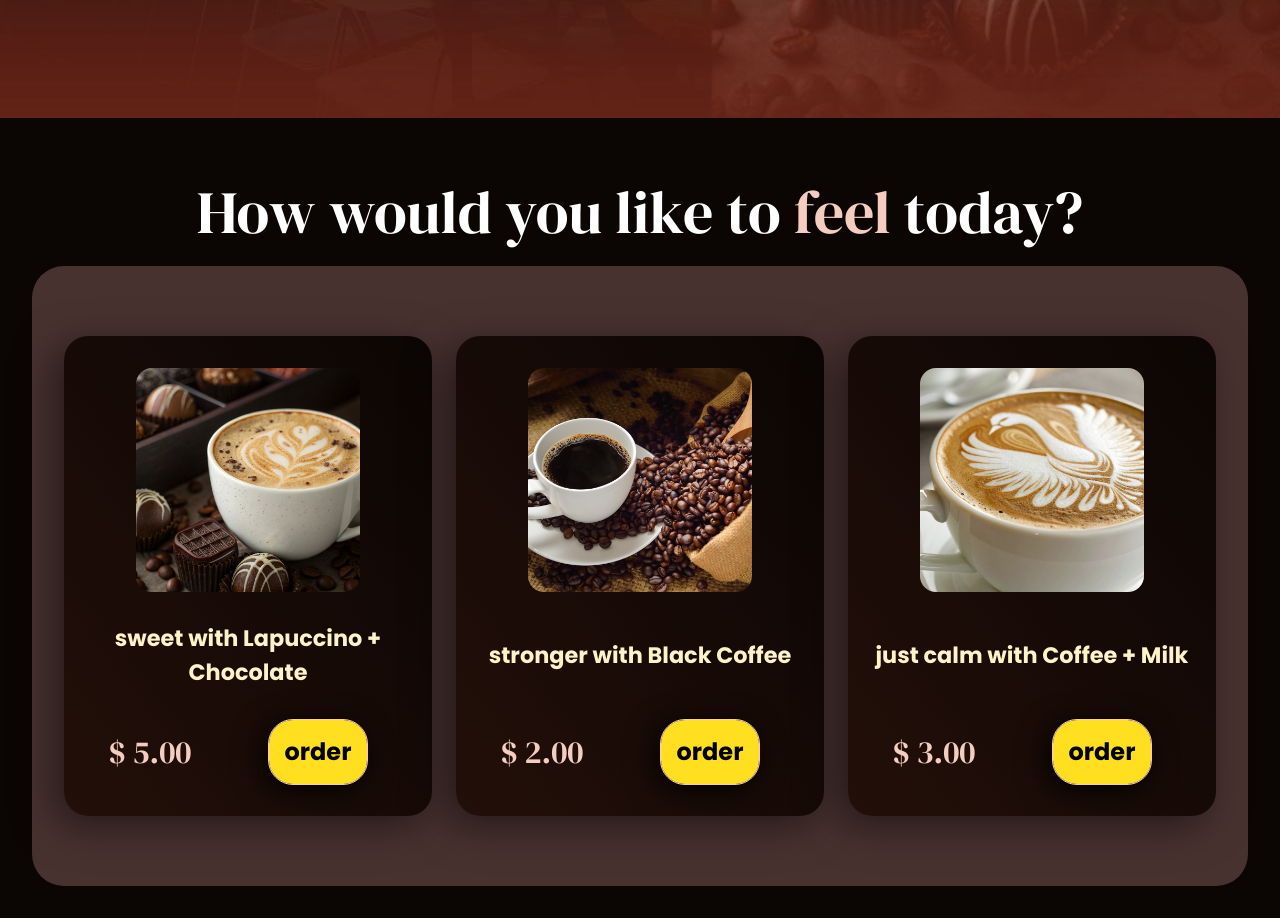
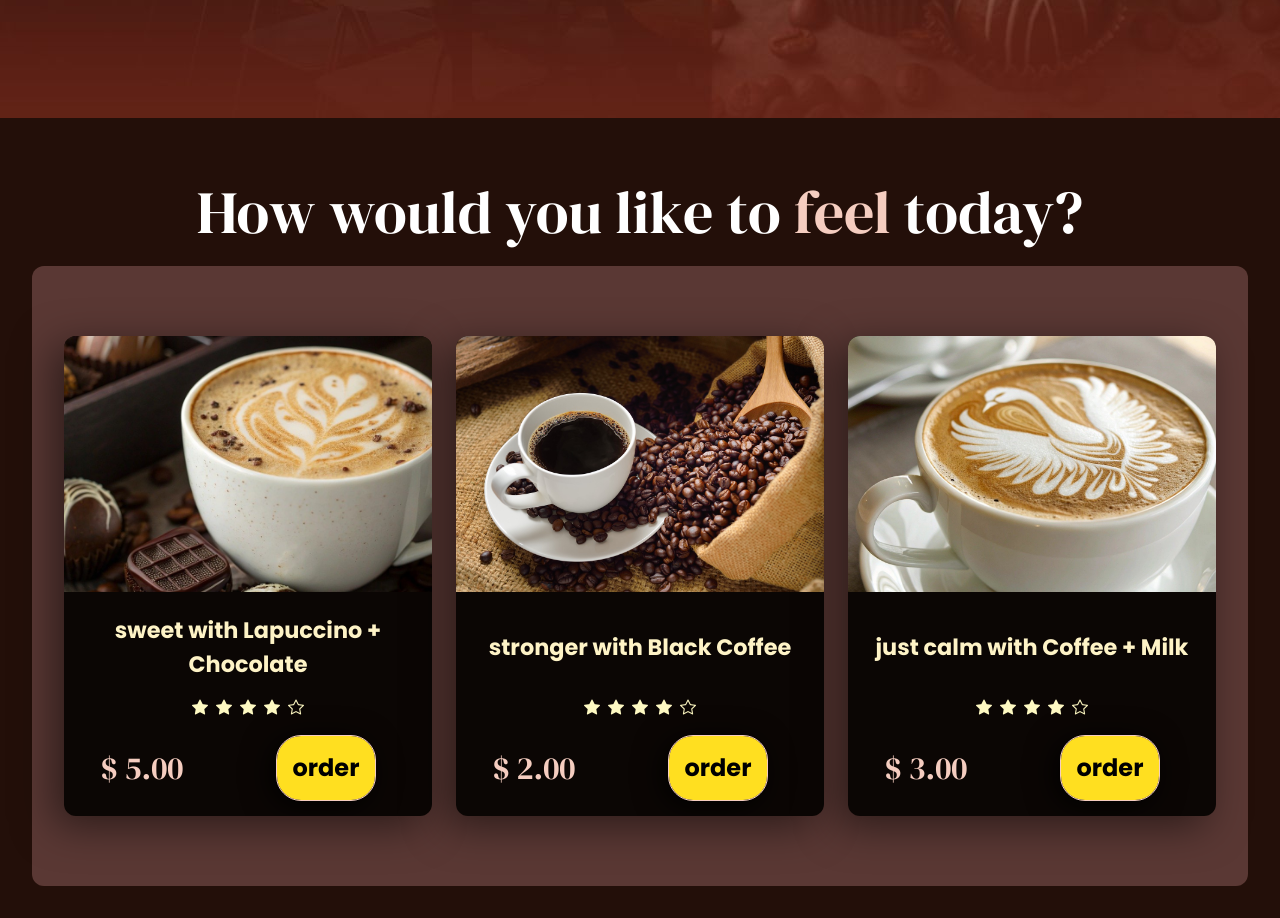
Before and after one commit to viniciusrodmusic/CafeteriaReact, a React (Vite) app: page / in a window 1280 px wide. Shown: the part 682-1600 px from the top of the page. Built offline with nearby package versions, Linux system fonts and the light colour scheme; what tailwindcss-animated would draw is missing.

Commit message:
style: novo visual aos cards e secao menu

```diff
--- a/src/components/CoffeeOption.jsx
+++ b/src/components/CoffeeOption.jsx
@@ -6,7 +6,7 @@ import coffee3 from "../assets/coffee3.jpg"
 import { Modal } from "antd"
 
 
-function CoffeeOption({coffeeImage, textContent, price}) {
+function CoffeeOption({ coffeeImage, textContent, price, star }) {
     // Modal
     const [isModalOpen, setIsModalOpen] = useState(false)
     const toggleModal = () => setIsModalOpen(prev => !prev);
@@ -41,10 +41,10 @@ function CoffeeOption({coffeeImage, textContent, price}) {
         <section ref={containerRef} className={`
         ${isVisible ? "transform-[translateY(0px)] opacity-100" : "transform-[translateY(50px)] opacity-0"}
         hover:outline-1 hover:shadow-[1px_1px_50px_rgb(255,200,150)] active:shadow-none active:outline-4
-        cursor-pointer duration-500 lg:duration-1000 rounded-3xl text-white
-        bg-linear-to-bl from-[var(--dark-coffee)] to-[var(--dark-coffee2)]
+        cursor-pointer duration-500 lg:duration-1000 rounded-xl text-white
+        bg-[var(--dark-coffee)]
         active:to-[var(--dark-coffee2)]/25 flex flex-col items-center justify-around overflow-hidden
-        shadow-[-10px_10px_40px_rgba(0,0,0,0.5)] p-4 w-4/4 sm:h-xl sm:w-sm`}>
+        shadow-[-10px_10px_40px_rgba(0,0,0,0.5)] w-3/4 sm:h-xl sm:w-sm`}>
             <Modal
                 open={isModalOpen}
                 title="Confirmar pedido"
@@ -53,14 +53,21 @@ function CoffeeOption({coffeeImage, textContent, price}) {
                 closable={{ 'aria-label': 'Custom Close Button' }}
                 centered
                 destroyOnHidden
-
             >
                 <p>Verifique seu pedido e insira seus dados de pagamento para continuar a compra</p>
             </Modal>
             {/* IMAGEM DO CARD */}
-            <img src={coffeeImageUrl} className="p-4 rounded-4xl aspect-square h-[40vw] sm:h-64 xl:h-64 object-cover"></img>
+            <img src={coffeeImageUrl} className="w-full h-[40vw] sm:h-64 xl:h-64 object-cover mb-2"></img>
             {/* DESCRIÇÃO DO CAFÉ */}
             <p className="text-amber-100 sm:h-24 flex text-center items-center font-bold text-[min(5vw,1.4rem)]">{textContent}</p>
+
+            <div className="flex gap-2 text-yellow-100">
+                <i className="bi bi-star-fill"></i>
+                <i className="bi bi-star-fill"></i>
+                <i className="bi bi-star-fill"></i>
+                <i className="bi bi-star-fill"></i>
+                <i className="bi bi-star"></i>
+            </div>
 
             {/* CONTAINER QUE ABRIGA O PREÇO E O BOTÃO DE COMPRAR */}
             <div className="flex items-center justify-around h-24 w-full whitespace-nowrap">
--- a/src/components/Menu.jsx
+++ b/src/components/Menu.jsx
@@ -5,12 +5,12 @@ function Menu() {
 
 
     return (
-        <section id="menu" className="h-auto xl:h-screen bg-[var(--dark-coffee)] flex flex-col md:justify-around items-center pt-16 xl:pt-16 xl:p-8 gap-6" >
+        <section id="menu" className="h-auto xl:h-screen bg-[var(--dark-coffee2)] flex flex-col md:justify-around items-center pt-16 xl:pt-16 xl:p-8 gap-6" >
 
             <h2 className="text-4xl lg:text-6xl text-white text-center break-normal w-3/4">How would you like to <span className="text-[var(--light-coffee)]">feel</span> today?</h2>
 
             {/* A BANDEJA DE COR CLARA COM AS OPÇÕES DE CAFÉ DENTRO: */}
-            <div className="p-8 gap-[100px] sm:gap-6 bg-[var(--lighter-coffee)] size-full rounded-4xl flex-col xl:flex-row flex justify-around items-center" >
+            <div className="p-8 gap-[100px] sm:gap-6 bg-[var(--lighter-coffee)] size-full rounded-xl flex-col xl:flex-row flex justify-around items-center" >
                 <CoffeeOption textContent="sweet with Lapuccino + Chocolate" coffeeImage="3" price="$ 5.00"/>
                 <CoffeeOption textContent="stronger with Black Coffee" coffeeImage="1" price="$ 2.00"/>
                 <CoffeeOption textContent="just calm with Coffee + Milk" coffeeImage="2" price="$ 3.00"/>
--- a/src/components/layout/Main.jsx
+++ b/src/components/layout/Main.jsx
@@ -11,13 +11,13 @@ function Main() {
             {/* SEÇÃO HOME */}
             <section id="home" style={{ backgroundImage: `url(${cafeteriaFundo})` }}
             className={`h-screen w-full bg-cover bg-no-repeat flex items-center justify-center`}>
-
                 <MainTitle />
             </section>
 
 
             {/* SEÇÃO DO MENU DE CAFÉ */}
             <Menu />
+
             {/* SEÇÃO DO ABOUT US */}
 
         </main>
```
Also changed, not shown: src/assets/print_home.png.
